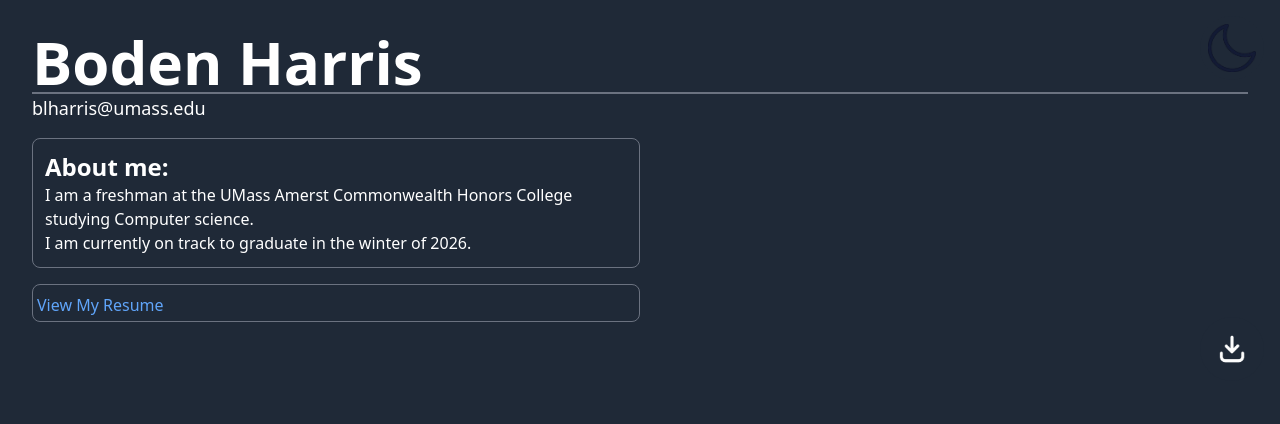
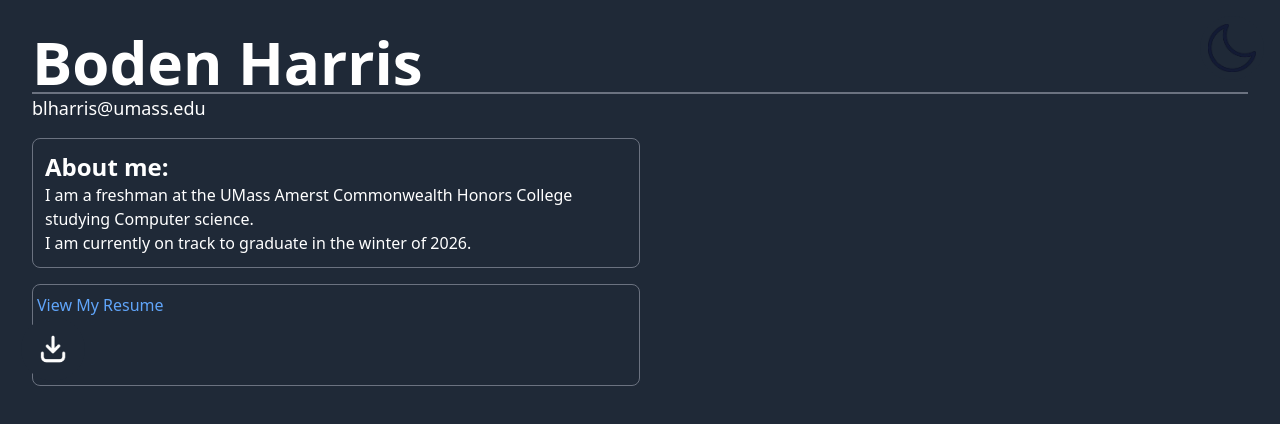
Before and after one commit to bodenharris/learrning-sveltekit, a SvelteKit app: page / in a window 1280 px wide. Shown: the top 424 px of the page. Built offline with nearby package versions, Linux system fonts and the light colour scheme.

Commit message:
moved download icon

```diff
--- a/src/routes/+page.svelte
+++ b/src/routes/+page.svelte
@@ -36,7 +36,7 @@
             View My Resume
         </a>
         <button
-        class="fixed w-16 h-16 right-4 flex items-center justify-center rounded-full {bgColor} {hoverColor} focus:outline-none focus:ring-2 focus:ring-blue-500"
+        class="relative w-16 h-16 right-4 flex items-center justify-center rounded-full {bgColor} {hoverColor} focus:outline-none focus:ring-2 focus:ring-blue-500"
         aria-label="Download Resume">
             <img src=downloadIcon.png alt="Download Icon" class="w-[40px] h-[40px]" style="{nightMode ? 'filter: invert(1)' : ''}">
         </button>
```
